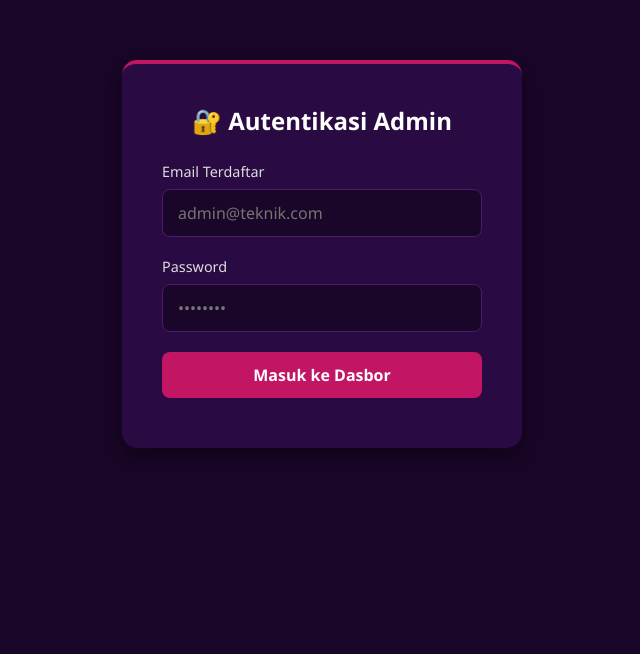
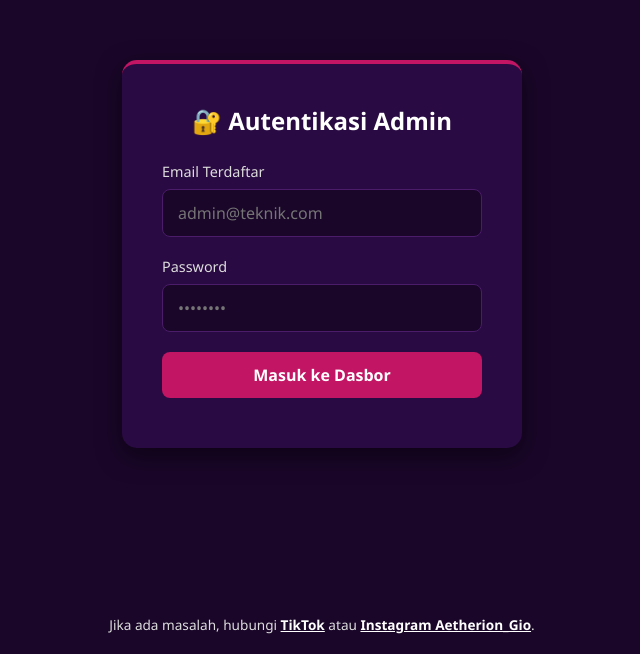
Before and after one commit to initialstepaetherion-ops/vending-machine, a website: page Public/login.html in a window 1280 px wide. Shown: the part 146-800 px from the top of the page, without its empty margins (318-958 px from the left). Drawn offline with Linux system fonts and the light colour scheme.

```diff
--- a/Public/login.html
+++ b/Public/login.html
@@ -16,6 +16,8 @@
         button { width: 100%; padding: 12px; background: #c21564; color: white; border: none; border-radius: 8px; font-weight: bold; font-size: 1rem; cursor: pointer; transition: background 0.3s; }
         button:hover { background: #a01050; }
         .error-msg { color: #ff6b6b; font-size: 0.85rem; margin-top: 10px; text-align: center; }
+        .contact-footer { position: fixed; bottom: 20px; left: 0; width: 100%; padding: 0 20px; text-align: center; color: #ddd; font-size: 0.85rem; }
+        .contact-footer a { color: #fff; font-weight: bold; text-decoration: underline; }
     </style>
 </head>
 <body>
@@ -35,6 +37,13 @@
             <div id="errorMsg" class="error-msg"></div>
         </form>
     </div>
+
+    <footer class="contact-footer">
+        Jika ada masalah, hubungi
+        <a href="https://www.tiktok.com/@Aetherion_Gio" target="_blank" rel="noopener noreferrer">TikTok</a>
+        atau
+        <a href="https://www.instagram.com/Aetherion_Gio/" target="_blank" rel="noopener noreferrer">Instagram Aetherion_Gio</a>.
+    </footer>
 
     <!-- Firebase SDK Compat -->
     <script src="https://www.gstatic.com/firebasejs/10.8.0/firebase-app-compat.js"></script>
```
Also changed, not shown: Public/admin.html (+9 -0 lines), Public/index.html (+9 -0 lines), Public/pembeli.html (+9 -0 lines), Public/penjual.html (+9 -0 lines).
